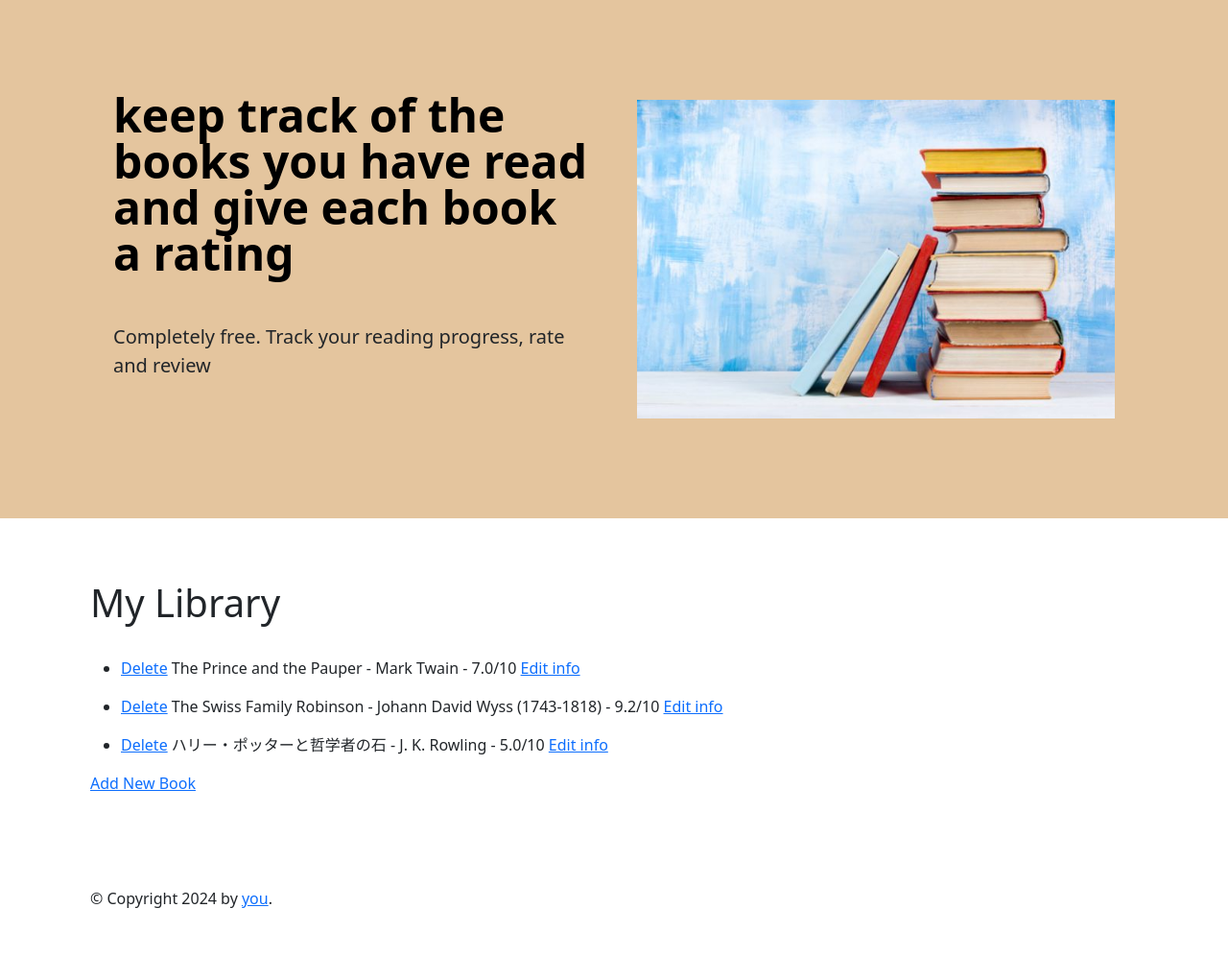
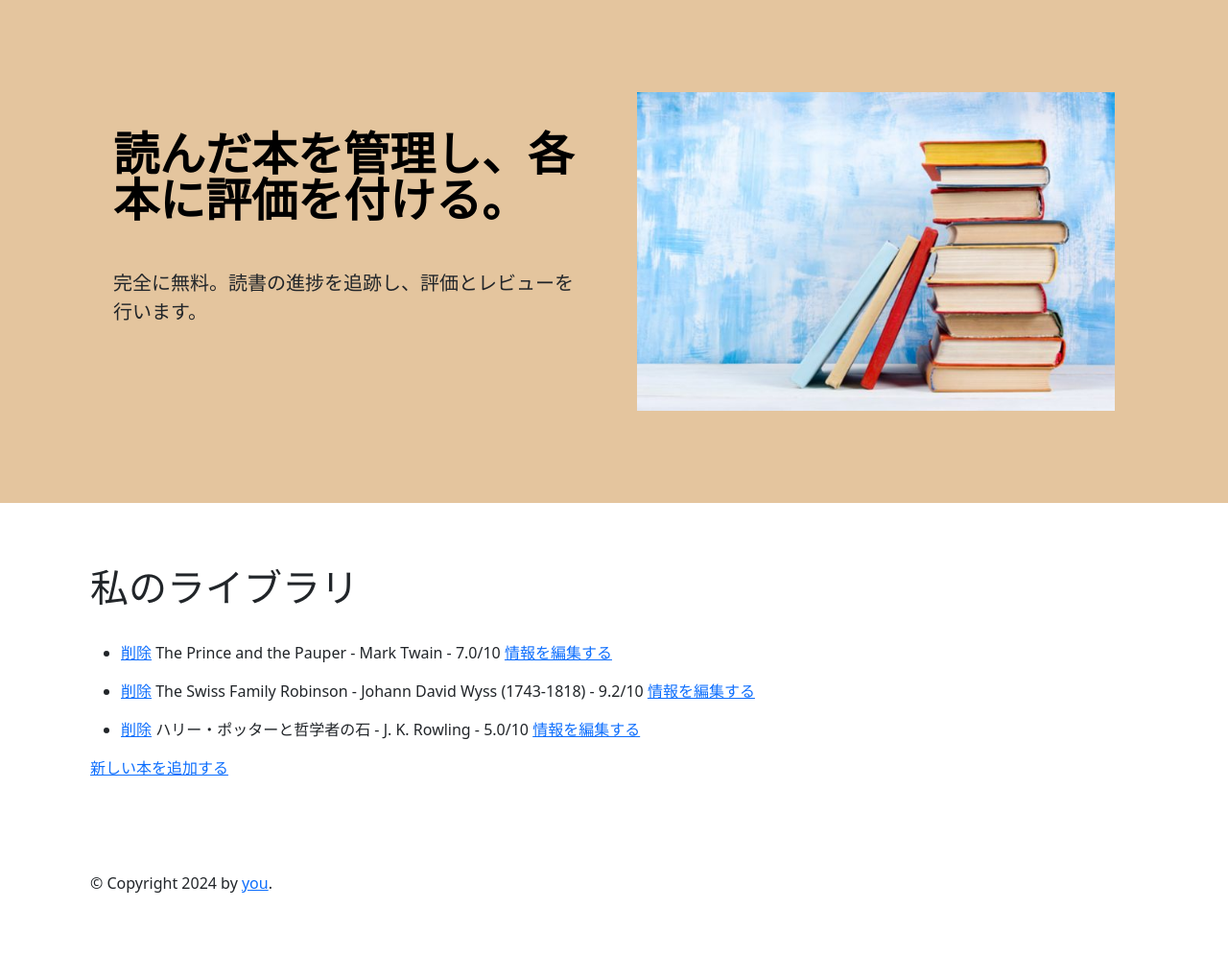
Before and after one commit to bardack134/Virtual-Bookshelf-with-flask, a Flask app: page / in a window 1280 px wide. Shown: the whole page at 96% size. After the commit the page ends 930 px from the top, so only its background shows below. Run offline with Flask 3, Linux system fonts and the light colour scheme; some libraries are stand-ins or nearby versions.

Commit message:
change to japanese

```diff
--- a/templates/base.html
+++ b/templates/base.html
@@ -29,9 +29,8 @@
                         width="700" height="500" loading="lazy">
                 </div>
                 <div class="col-lg-6">
-                    <h1 class="display-5 fw-bold text-body-emphasis lh-1 mb-3"> keep track of the books you have read
-                        and give each book a rating</h1>
-                    <p class="lead my-5">Completely free. Track your reading progress, rate and review </p>
+                    <h1 class="display-5 fw-bold text-body-emphasis lh-1 mb-3"> 読んだ本を管理し、各本に評価を付ける。</h1>
+                    <p class="lead my-5">完全に無料。読書の進捗を追跡し、評価とレビューを行います。</p>
                     <div class="d-grid gap-2 d-md-flex justify-content-md-start">
                         <!-- <button type="button" class="btn btn-primary btn-lg px-4 me-md-2">Primary</button>
                         <button type="button" class="btn btn-outline-secondary btn-lg px-4">Default</button> -->
--- a/templates/index.html
+++ b/templates/index.html
@@ -11,27 +11,27 @@
 
 
 {% block content %}
-<h1 class=py-3>My Library</h1>
+<h1 class=py-3>私のライブラリ</h1>
 
 <ul>
   <!-- bucle for in the book list -->
   {% for book in books %}
   <li class=my-3>
-    <a href="{{ url_for('delete', id_number=book['id']) }}">Delete</a>
+    <a href="{{ url_for('delete', id_number=book['id']) }}">削除</a>
 
     {{ book['title'] }} - {{ book['author'] }} - {{ book['rating'] }}/10
 
-    <a href="{{ url_for('edit', id_number=book['id']) }}">Edit info</a>
+    <a href="{{ url_for('edit', id_number=book['id']) }}">情報を編集する</a>
   </li>
   {% endfor %}
 
   <!-- if the book list is empty -->
   {% if books|length ==0 %}
-  <p>Library is Empty</p>
+  <p>ライブラリが空です</p>
   {% endif %}
 
 </ul>
 
 
-<a href="{{ url_for('add') }}">Add New Book</a>
+<a href="{{ url_for('add') }}">新しい本を追加する</a>
 {% endblock %}
```
Also changed, not shown: templates/add.html (+4 -4 lines), templates/edit.html (+5 -5 lines), instance/new-books-collection.db.
